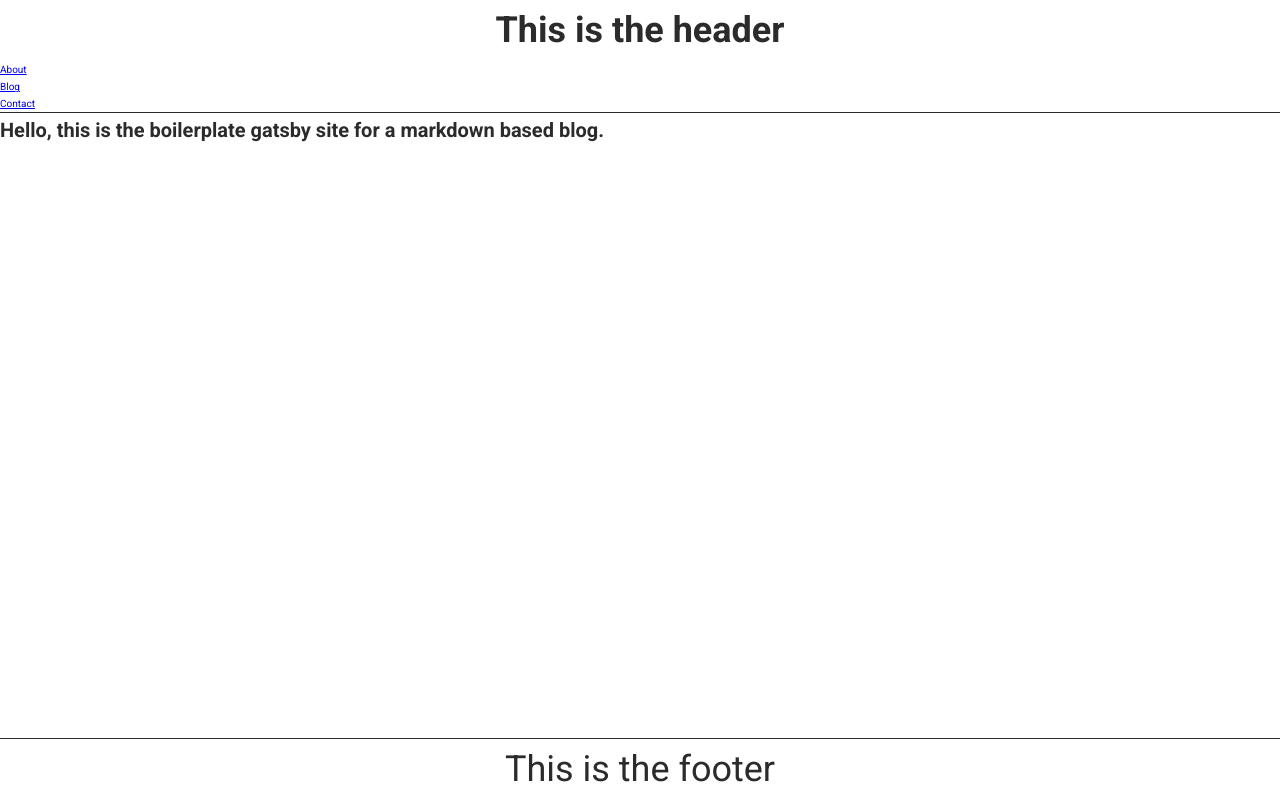
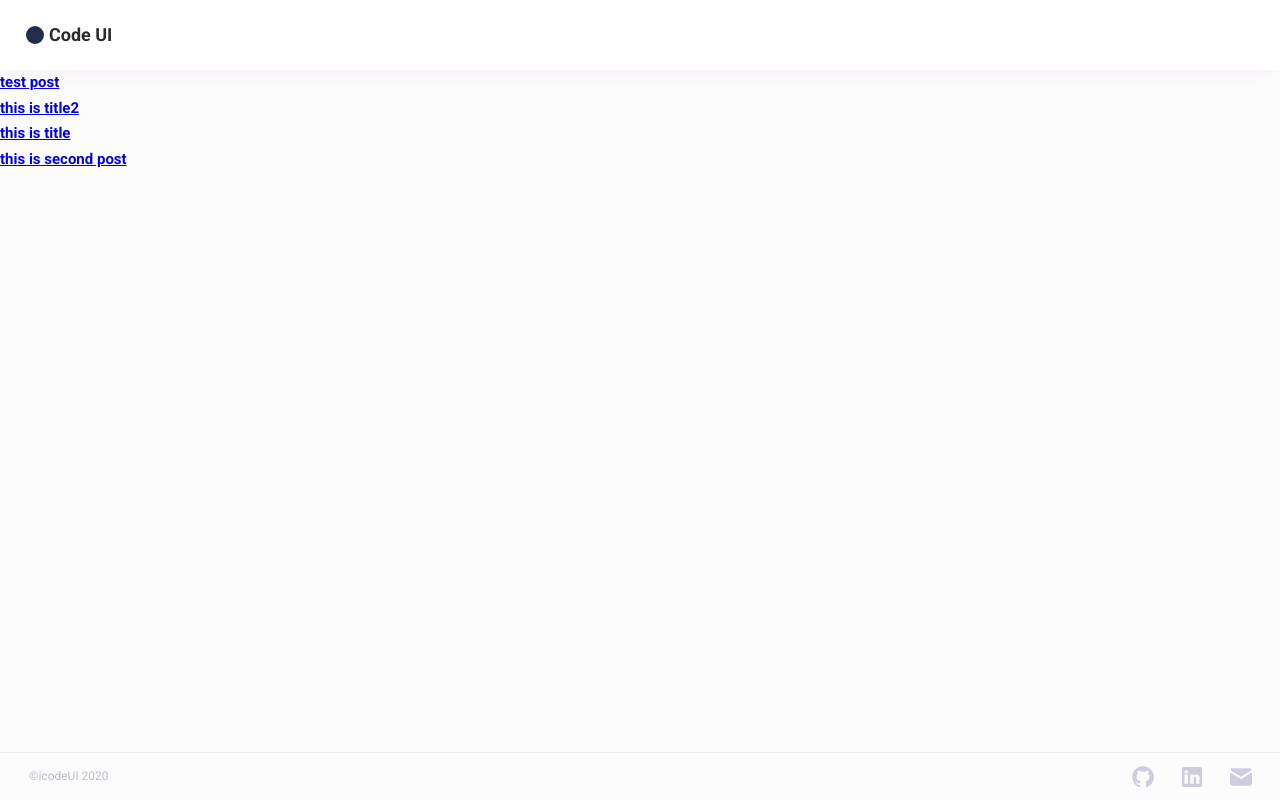
Before and after one commit to Kaleidics/gatsby-blog-boilerplate-markdown-version, a Gatsby site: page / in a window 1280 px wide. Built offline with nearby package versions, Linux system fonts and the light colour scheme; Gatsby itself is replaced by a stand-in of ours.

Commit message:
update styling

```diff
--- a/src/components/footer.js
+++ b/src/components/footer.js
@@ -1,9 +1,41 @@
-import React from 'react'
+import React from "react"
+
+import github from "../assets/github.png"
+import linkedin from "../assets/linkedin.png"
+import mail from "../assets/mail.png"
 
 const Footer = () => {
-  return(
+  return (
     <footer className="footer">
-      This is the footer
+      <small className="footer__copyright">&copy;icodeUI 2020</small>
+      <nav className="footer__nav">
+        <a
+          className="footer__link"
+          href="https://github.com/Kaleidics"
+          target="_blank"
+          rel="noopener noreferrer"
+          title="Eddie Chu Github"
+        >
+          <img src={github} alt="Eddie Chu Github" />
+        </a>
+        <a
+          className="footer__link"
+          href="https://www.linkedin.com/in/eddiechu-dev/"
+          target="_blank"
+          rel="noopener noreferrer"
+          title="Eddie Chu LinkedIn"
+        >
+          <img src={linkedin} alt="Eddie Chu LinkedIn" />
+        </a>
+        <a
+          className="footer__link"
+          href="mailto:contact@eddiechu.dev"
+          target="_top"
+          title="contact@eddiechu.dev"
+        >
+          <img src={mail} alt="contact@eddiechu.dev" />
+        </a>
+      </nav>
     </footer>
   )
 }
--- a/src/components/header.js
+++ b/src/components/header.js
@@ -14,8 +14,19 @@ const Header = () => {
 
   return (
     <header className="header">
-      <h1 className="heading-primary">This is the header</h1>
-      <p>
+      <div className="header__inner">
+        <div className="header__icon"></div>
+        <h1 className="header__heading"> Code UI</h1>
+      </div>
+
+    </header>
+  )
+}
+
+export default Header
+
+
+{/* <p>
         <Link to="/about">About</Link>
       </p>
       <p>
@@ -23,9 +34,4 @@ const Header = () => {
       </p>
       <p>
         <Link to="/contact">Contact</Link>
-      </p>
-    </header>
-  )
-}
-
-export default Header
+      </p> */}
--- a/src/pages/index.js
+++ b/src/pages/index.js
@@ -1,14 +1,41 @@
 import React from "react"
-import { Link } from "gatsby"
+import { Link, graphql, useStaticQuery } from "gatsby"
 
 import Layout from '../components/layout'
 
 import "../sass/main.scss"
 
 const IndexPage = () => {
+  const data = useStaticQuery(graphql`
+    query {
+      allMarkdownRemark {
+        edges {
+          node {
+            frontmatter {
+              title
+              date
+            }
+            fields {
+              slug
+            }
+          }
+        }
+      }
+    }
+  `)
+
   return (
     <Layout>
-      <h1>Hello, this is the boilerplate gatsby site for a markdown based blog.</h1>
+      <section>
+        {data.allMarkdownRemark.edges.map(edge => {
+          return (
+            <Link to={`/blog/${edge.node.fields.slug}`}>
+              <h2>{edge.node.frontmatter.title}</h2>
+
+            </Link>
+          )
+        })}
+      </section>
     </Layout>
   )
 }
--- /dev/null
+++ b/src/posts/07-09-2020/testpost.md
@@ -0,0 +1,12 @@
+---
+title: 'test post'
+date: '2020-07-29'
+---
+
+I just made this post three
+
+##Topics Covered
+
+1.Dogs
+2.Dogs
+3.Dogs
--- /dev/null
+++ b/src/posts/07-09-2020/thirdpost.md
@@ -0,0 +1,12 @@
+---
+title: "this is title2"
+date: "2020-07-29"
+---
+
+I just made this post three
+
+##Topics Covered
+
+1.Dogs
+2.Dogs
+3.Dogs
--- a/src/sass/abstract/_variables.scss
+++ b/src/sass/abstract/_variables.scss
@@ -1,2 +1,9 @@
 $color-primary: #2b2b2b;
-$color-secondary: #007bff;
+$color-secondary: #242E4C;
+
+$white-1: #fff;
+$white-2: #fcfcfc;
+$white-3: #EBEBF2;
+$white-4: #BBB9D1;
+
+$box-shadow-1: 0 10px 20px -7px rgba(160,44,219,0.07);
--- a/src/sass/base/_base.scss
+++ b/src/sass/base/_base.scss
@@ -3,13 +3,18 @@
 *::before {
   margin: 0;
   padding: 0;
-  box-sizing: inherit;
+  box-sizing: border-box;
+
+  width: 100%;
 }
 
 html {
+  width: 100%;
   font-size: 62.5%;
 }
 
 body {
+  width: 100%;
   box-sizing: border-box;
+  background: $white-2;
 }
--- a/src/sass/layout/_footer.scss
+++ b/src/sass/layout/_footer.scss
@@ -1,9 +1,55 @@
 .footer {
+  display: flex;
+  align-items: center;
   width: 100%;
   font-size: 3.6rem;
-  border-top: 1px solid $color-primary;
+  border-top: 1px solid $white-3;
   text-align: center;
   color: $color-primary;
-  position: absolute;
+  position: fixed;
   bottom: 0;
+  height: 48px;
+
+  &__copyright {
+    display: inline-flex;
+    font-size: 12px;
+    padding: 3px;
+    color: $white-4;
+    margin: 0 26px;
+  }
+
+  &__nav {
+    display: flex;
+    align-items: center;
+    justify-content: flex-end;
+  }
+
+  &__link {
+    width: 26px;
+    height: 26px;
+    display: flex;
+    align-items: center;
+    margin-right: 26px;
+
+    img {
+      width: 26px;
+      height: 26px;
+      opacity: 0.7;
+      transition: all 0.3s;
+    }
+
+    img:hover {
+      opacity: 1;
+    }
+  }
+
+  &__link:nth-of-type(2) {
+    width: 20px;
+    height: 20px;
+
+    img {
+      width: 20px;
+      height: 20px;
+    }
+  }
 }
--- a/src/sass/layout/_header.scss
+++ b/src/sass/layout/_header.scss
@@ -1,5 +1,32 @@
 .header {
   width: 100%;
-  border-bottom: 1px solid $color-primary;
+  height: 70px;
+  display: flex;
+  justify-content: space-between;
+  background: $white-1;
+  padding: 0 26px;
+  box-shadow: $box-shadow-1;
+
+  &__inner {
+    display: flex;
+    align-items: center;
+  }
+
+  &__heading {
+    display: inline-block;
+    font-size: 18px;
+  }
+
+  &__icon {
+    display: inline-block;
+    width: 18px;
+    height: 18px;
+    border-radius: 50%;
+    padding: 8px;
+    margin-right: 5px;
+    background: $color-secondary;
+
+  }
+
 
 }
```
Also changed, not shown: src/assets/github.png (added), src/assets/linkedin.png (added), src/assets/mail.png (added).
